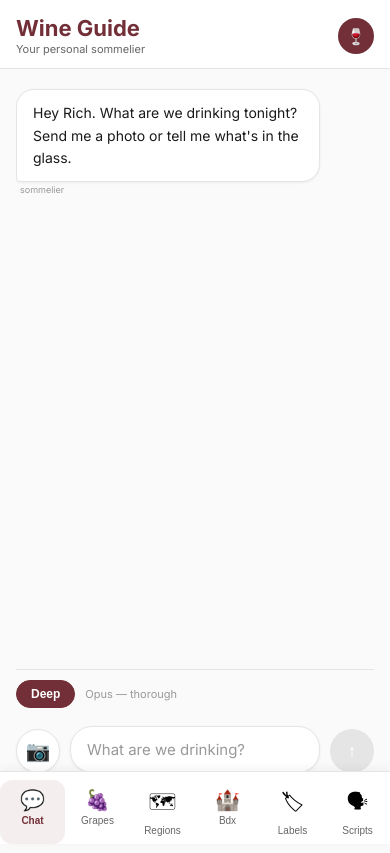
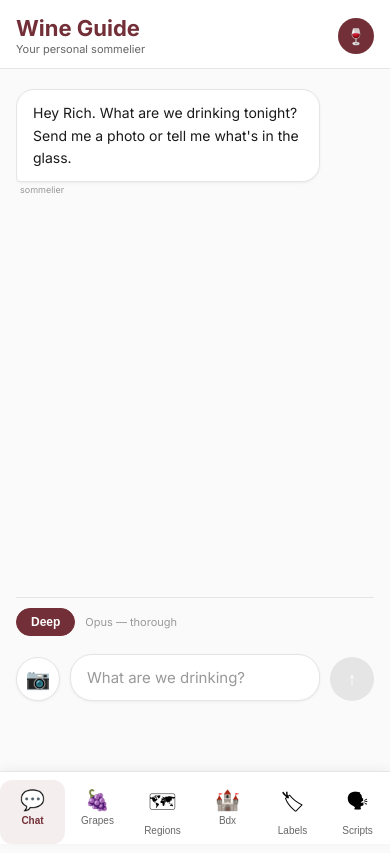
Before and after one commit to rwallen822/wine-sommelier, a React (Vite) app: page / in a window 390 px wide. Built offline with nearby package versions, Linux system fonts and the light colour scheme.

Commit message:
Fix bottom nav overlapping chat input on mobile
- Add bottom padding so input sits above nav bar
- Detect keyboard via visualViewport API
- Hide nav when keyboard is open
- Adjust chat height dynamically

Co-Authored-By: Claude Opus 4.5 <noreply@anthropic.com>

```diff
--- a/src/App.jsx
+++ b/src/App.jsx
@@ -1,4 +1,4 @@
-import { useState } from "react";
+import { useState, useEffect } from "react";
 import { C } from "./theme";
 import { GRAPE_GUIDE, REGIONS, BORDEAUX_GUIDE, LABEL_TIPS, SHOP_SCRIPTS, PALATE_CORE } from "./palateConfig";
 import ChatTab from "./ChatTab";
@@ -7,6 +7,17 @@ function App() {
   const [tab, setTab] = useState("chat");
   const [expandedRegion, setExpandedRegion] = useState(null);
   const [expandedBdx, setExpandedBdx] = useState(null);
+  const [keyboardOpen, setKeyboardOpen] = useState(false);
+
+  useEffect(() => {
+    const vv = window.visualViewport;
+    if (!vv) return;
+    const onResize = () => {
+      setKeyboardOpen(vv.height < window.innerHeight * 0.75);
+    };
+    vv.addEventListener("resize", onResize);
+    return () => vv.removeEventListener("resize", onResize);
+  }, []);
 
   const tabs = [
     { id: "chat", label: "Chat", icon: "💬" },
@@ -37,7 +48,7 @@ function App() {
 
       {/* Chat Tab - always mounted to preserve state */}
       <div style={{ padding: "8px 16px 0", display: tab === "chat" ? "block" : "none" }}>
-        <ChatTab />
+        <ChatTab keyboardOpen={keyboardOpen} />
       </div>
 
       {/* Other Content */}
@@ -177,12 +188,12 @@ function App() {
         )}
       </div>
 
-      {/* Bottom Nav */}
+      {/* Bottom Nav - hidden when keyboard is open */}
       <div style={{
         position: "fixed", bottom: 0, left: "50%", transform: "translateX(-50%)",
         width: "100%", maxWidth: 480, background: C.card,
         borderTop: `1px solid ${C.border}`,
-        display: "flex", justifyContent: "space-around",
+        display: keyboardOpen ? "none" : "flex", justifyContent: "space-around",
         padding: "8px 0 env(safe-area-inset-bottom, 10px)", zIndex: 100,
         boxShadow: "0 -2px 10px rgba(0,0,0,0.05)",
       }}>
--- a/src/ChatTab.jsx
+++ b/src/ChatTab.jsx
@@ -2,7 +2,7 @@ import { useState, useEffect, useRef, useCallback } from "react";
 import { C } from "./theme";
 import { buildSystemPrompt } from "./systemPrompt";
 
-export default function ChatTab() {
+export default function ChatTab({ keyboardOpen }) {
   const [messages, setMessages] = useState([
     { role: "assistant", text: "Hey Rich. What are we drinking tonight? Send me a photo or tell me what's in the glass." }
   ]);
@@ -91,7 +91,7 @@ export default function ChatTab() {
   };
 
   return (
-    <div style={{ display: "flex", flexDirection: "column", height: "calc(100vh - 140px)", position: "relative" }}>
+    <div style={{ display: "flex", flexDirection: "column", height: keyboardOpen ? "calc(100vh - 60px)" : "calc(100vh - 140px)", position: "relative", paddingBottom: keyboardOpen ? 0 : 72 }}>
       <div style={{ flex: 1, overflowY: "auto", padding: "8px 0", WebkitOverflowScrolling: "touch" }}>
         {messages.map((m, i) => (
           <div key={i} style={{ padding: "4px 0" }}>
```
